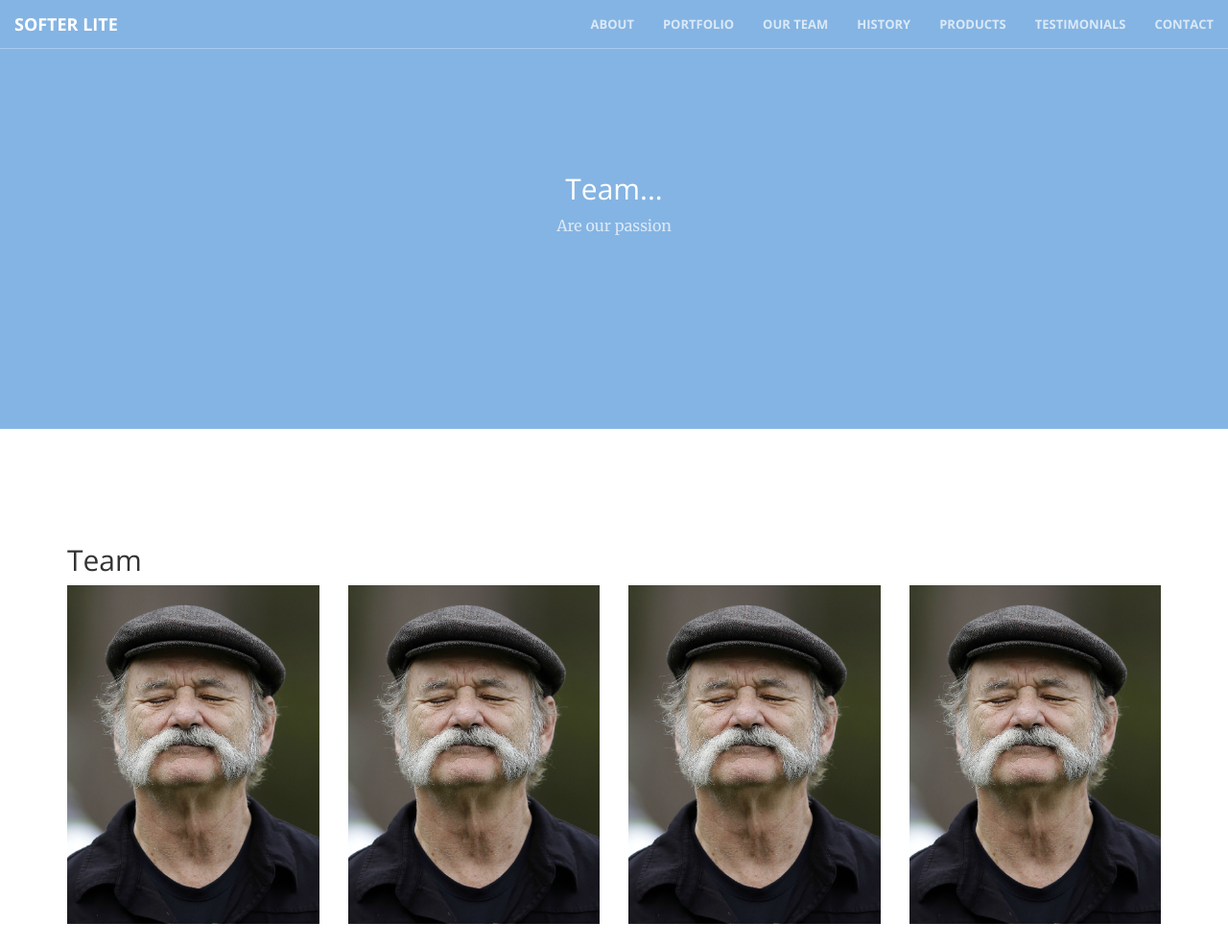
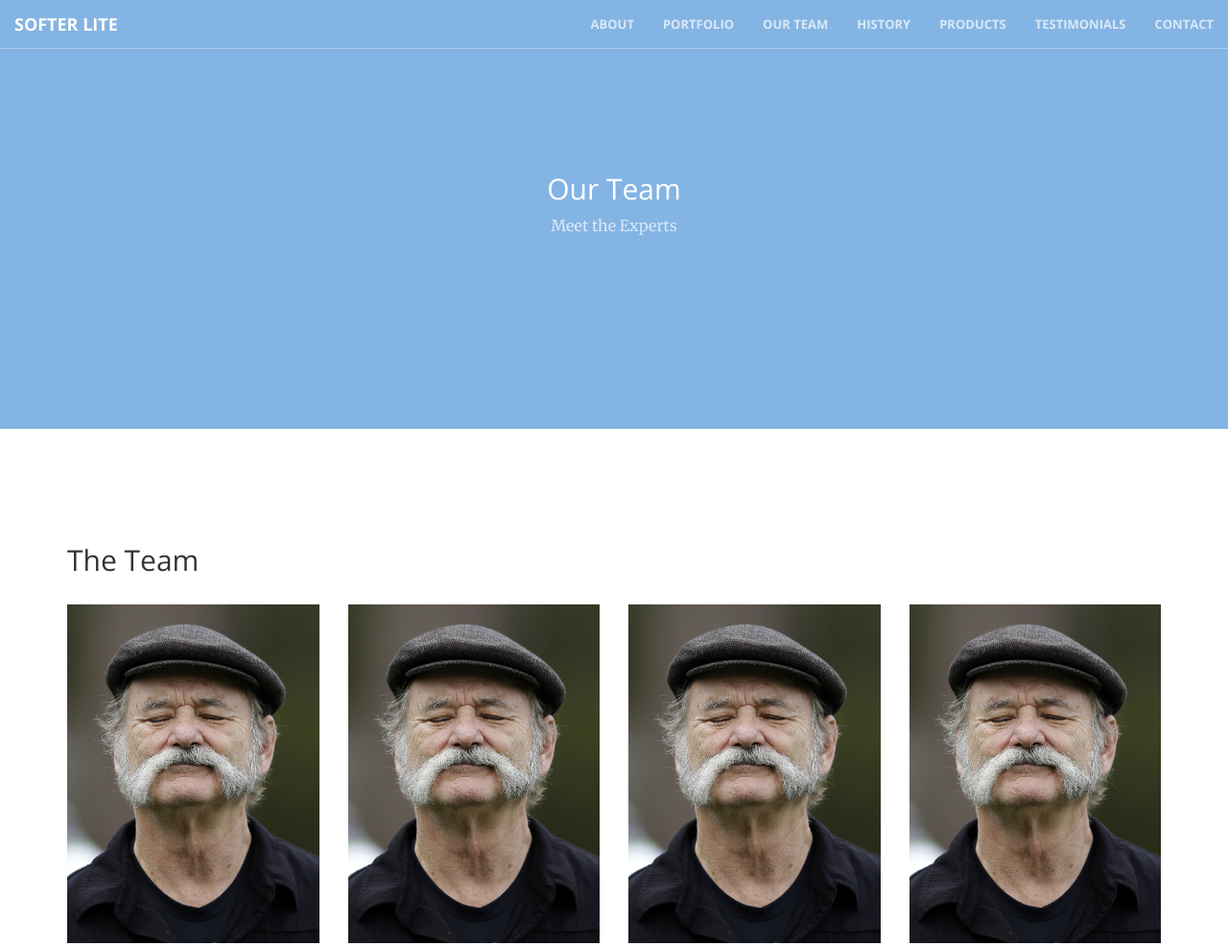
Before and after one commit to bradleystachurski/softerlite_bootstrap, a website: page team.html in a window 1280 px wide. Shown: the whole page at 96% size. Drawn offline with nearby package versions, Linux system fonts and the light colour scheme.

Commit message:
Changed header wording

```diff
--- a/less/creative.less
+++ b/less/creative.less
@@ -346,8 +346,11 @@ header {
     }
 }
 
-// Team AboutSection
+// Team About Section
 #team-about {
+    .team-header {
+        margin-bottom: 1em;
+    }
     .about-item {
         margin: 0 0 15px;
         right: 0;
--- a/team.html
+++ b/team.html
@@ -82,8 +82,8 @@
   <div class="container">
     <div class="row">
       <div class="col-lg-8 col-lg-offset-2 text-center">
-        <h2 class="section-heading">Team...</h2>
-        <p class="text-faded">Are our passion</p>
+        <h2 class="section-heading">Our Team</h2>
+        <p class="text-faded">Meet the Experts</p>
       </div>
     </div>
   </div>
@@ -93,7 +93,7 @@
   <div class="container">
     <div class="row">
       <div class="col-lg-12">
-        <h2 class="portfolio-header">Team</h2>
+        <h2 class="team-header">The Team</h2>
       </div>
     </div>
     <div class="row">
```
Also changed, not shown: css/creative.css.
